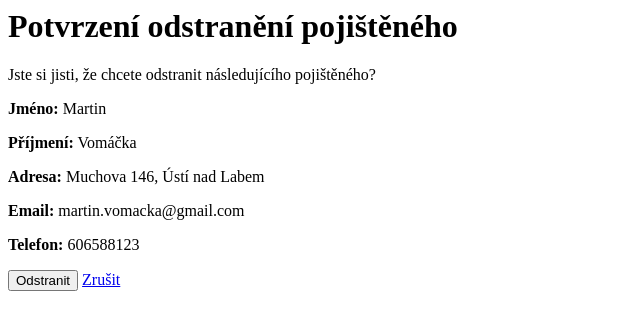
After one commit to EmixxM/Pojisteni, a Django app: page /pojisteni/pojisteny/1/odstranit/ in a window 1280 px wide. The commit adds this page. Shown: the top 330 px of the page, without its empty margins (0-640 px from the left). Run offline with Django 4.2, Linux system fonts and the light colour scheme; data comes from the database, SQL or seed files in the repository; both versions use the stored data as it was after the commit.

Commit message:
Přidáno odstranění pojištěného

```diff
--- /dev/null
+++ b/mypojisteni/pojisteni/templates/odstranit_pojisteneho.html
@@ -0,0 +1,18 @@
+{% block content %}
+<h1>Potvrzení odstranění pojištěného</h1>
+
+<p>Jste si jisti, že chcete odstranit následujícího pojištěného?</p>
+
+<p><strong>Jméno:</strong> {{ pojisteny.jmeno }}</p>
+<p><strong>Příjmení:</strong> {{ pojisteny.prijmeni }}</p>
+<p><strong>Adresa:</strong> {{ pojisteny.ulice }} {{ pojisteny.cislo_popisne }}, {{ pojisteny.mesto }}</p>
+<p><strong>Email:</strong> {{ pojisteny.email }}</p>
+<p><strong>Telefon:</strong> {{ pojisteny.telefon }}</p>
+
+<form method="POST" action="{% url 'odstranit_pojisteneho' pk=pojisteny.pk %}">
+  {% csrf_token %}
+  <input type="submit" value="Odstranit" class="btn btn-danger">
+  <a href="{% url 'detail_pojisteneho' pk=pojisteny.pk %}" class="btn btn-secondary">Zrušit</a>
+</form>
+
+{% endblock %}
--- a/mypojisteni/pojisteni/templates/odstranit_pojisteni.html
+++ b/mypojisteni/pojisteni/templates/odstranit_pojisteni.html
@@ -1,7 +1,7 @@
 {% block content %}
-<h1>Potvrzení odstranění pojistění</h1>
+<h1>Potvrzení odstranění pojištění</h1>
 
-<p>Jste si jisti, že chcete odstranit toto pojistění?</p>
+<p>Jste si jisti, že chcete odstranit toto pojištění?</p>
 
 <p><strong>Název pojistění:</strong> {{ pojisteni.nazev }}</p>
 <p><strong>Částka:</strong> {{ pojisteni.castka }}</p>
```
Also changed, not shown: mypojisteni/db.sqlite3.
